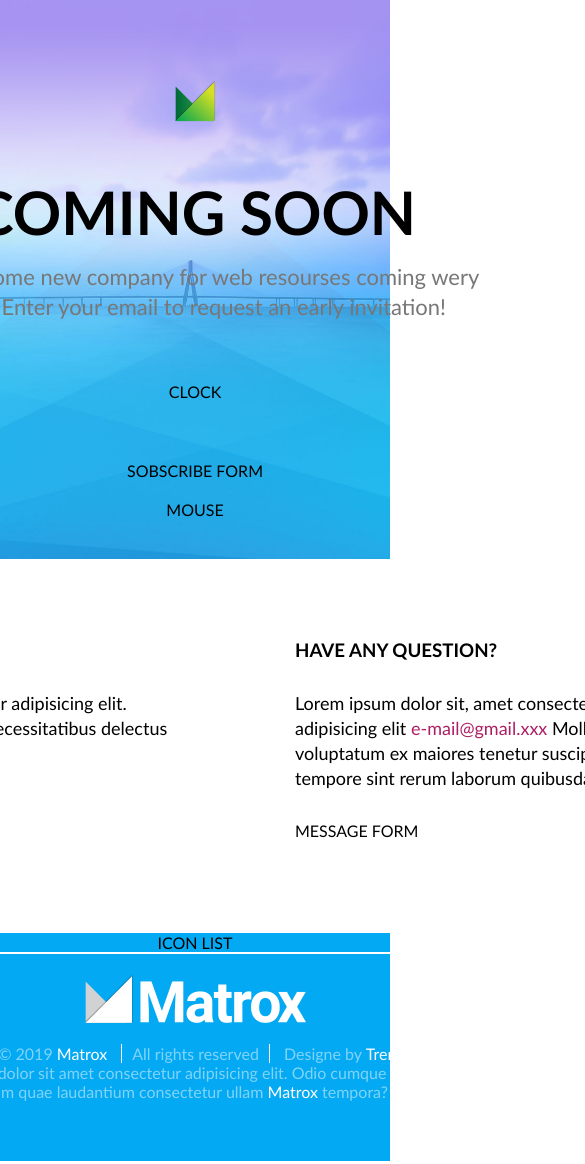
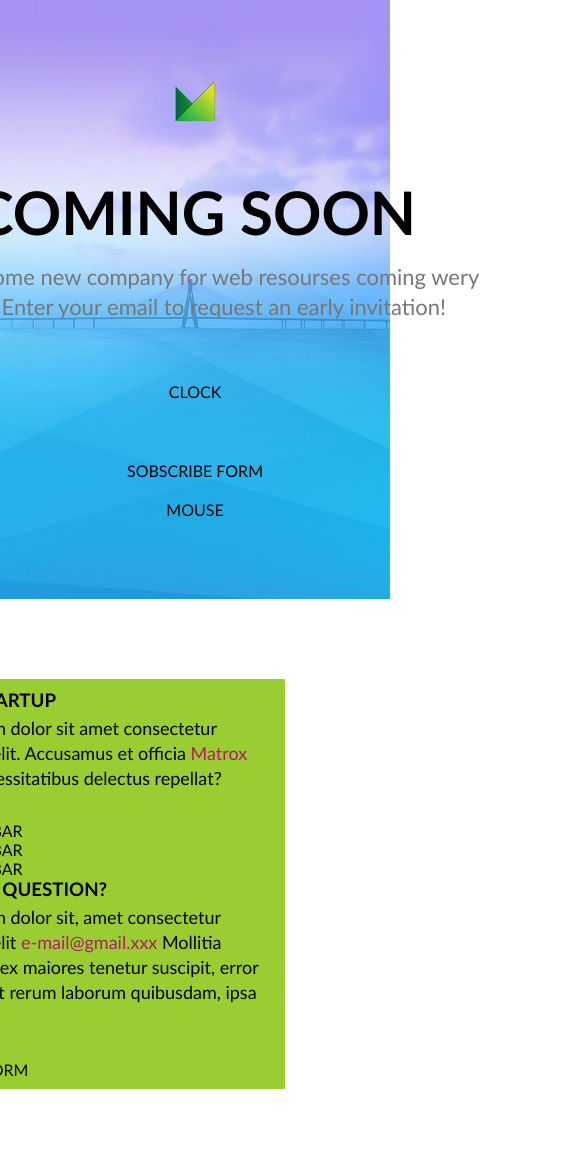
Before and after one commit to Gytis-Mantas/5_Coming_soon, a plain HTML site: page index.html in a window 390 px wide. Shown: the top 1164 px of the page, 585 px wide, since content can reach past the window. Drawn offline with Linux system fonts and the light colour scheme.

Commit message:
Responsive pradzia

```diff
--- a/css/main.css
+++ b/css/main.css
@@ -1,16 +1,18 @@
-/* Pagrindinis tėvas konteineris */
+  /***********************************/
+ /*  Pagrindinis tėvas konteineris  */
+/***********************************/
  .container{
     display: inline-block;
     width: 100%;
 }
-/* fono spalva višutinei ir apatinei daliai */
-.bg-blue{
+.bg-blue{  /* fono spalva višutinei ir apatinei dalims */
     background-color: #03A9F3;
 }
-/* viršutinės dalies pagrindinis langas */
+   /*****************************************/
+  /*  Viršutinės ekrano dalies formavimas  */
+ /*****************************************/
 .hero{
-    padding-top: 80px ;
-    padding-bottom: 40px;
+    padding: 80px 40px;
     background-image: url(../img/banner.jpg) ;
     background-size: cover;
     background-position: center center;
@@ -60,16 +62,21 @@
             text-align: center;
             margin-bottom: 10 px;
         }
+        @media (max-width:640px) {
+
+            }
+  /**************************************************/
+ /*  CONTENT - vidurinės ekrano dalies formavimas  */
+/**************************************************/
 .content{
-    padding-top: 80px;
-    padding-bottom: 80px;
+    padding: 80px 0;
     background: #fff;
 }
     .content > .row {
         display: inline-block;
         width: 1000px;
-        margin-left: calc( (100% - 1000px) / 2);
-        margin-right: calc( (100% - 1000px) / 2);
+        margin: 0 calc( (100% - 1000px) / 2);
+        background: yellow;
     }
         .content > .row > .left{
             display: inline-block;
@@ -98,6 +105,54 @@
             color: #AE1E63;
             text-decoration: none;
         }
+
+    @media (max-width:1100px) {
+        .content > .row {
+            display: inline-block;
+            width: 800px;
+            margin: 0 calc( (100% - 800px) / 2);
+            background: pink;
+        }
+    }
+    @media (max-width:900px) {
+        .content > .row {
+            width: 600px;
+            margin: 0 calc((100% - 600px)/2);
+            background: plum;
+        }
+        .content > .row > .left{
+            width: 54%;
+            float: left;
+        }
+        .content > .row > .right{
+            width: 44%;
+            float: right;
+        }
+        .content > .row h3 {
+            margin-bottom: 5px;
+        }
+    }
+    @media (max-width:640px) {
+        .content > .row {
+            display: inline-block;
+            padding: 10px;
+            width: 100%;
+            background: yellowgreen
+        }
+            .content > .row > .left{
+                display: inline-block;
+                width: 100%;
+                float: none;
+            }
+            .content > .row > .right{
+                display: inline-block;
+                width: 100%;
+                float: none;
+            }
+    }
+  /************************************************/
+ /*  FOOTER - apatinės ekrano dalies formavimas  */
+/************************************************/
 footer{
     padding-bottom: 60px;
     text-align: center;
@@ -105,9 +160,8 @@
     footer > .row {
         display: inline-block;
         width: 1000px;
-            margin-left: calc( ( 100% - 1000px ) / 2 );
-            margin-right: calc( ( 100% - 1000px ) / 2 );
-            /* background-color: yellow; */
+        margin: 0 calc( ( 100% - 1000px ) / 2 );
+        background-color: yellowgreen;
     }
         footer > .row > .socials {
             display: inline-block;
@@ -142,3 +196,27 @@
                         color: #FFF;
                         text-decoration: none;
                     }
+        @media (max-width:1100px) {
+            footer > .row {
+                display: inline-block;
+                width: 800px;
+                margin: 0 calc( ( 100% - 800px ) / 2 );
+                background: grey;
+            }
+        }
+        @media (max-width:900px) {
+            footer > .row {
+                display: inline-block;
+                width: 600px;
+                margin: 0 calc((100% - 600px)/2);
+                background: yellowgreen;
+            }
+        }
+        @media (max-width:600px) {
+            footer > .row {
+                display: inline-block;
+                width: 100%;
+                margin: 0 calc((100% - width)/2);
+                background: yellowgreen;
+            }
+        }
```
Lines whose indentation alone changed are shown as unchanged.
